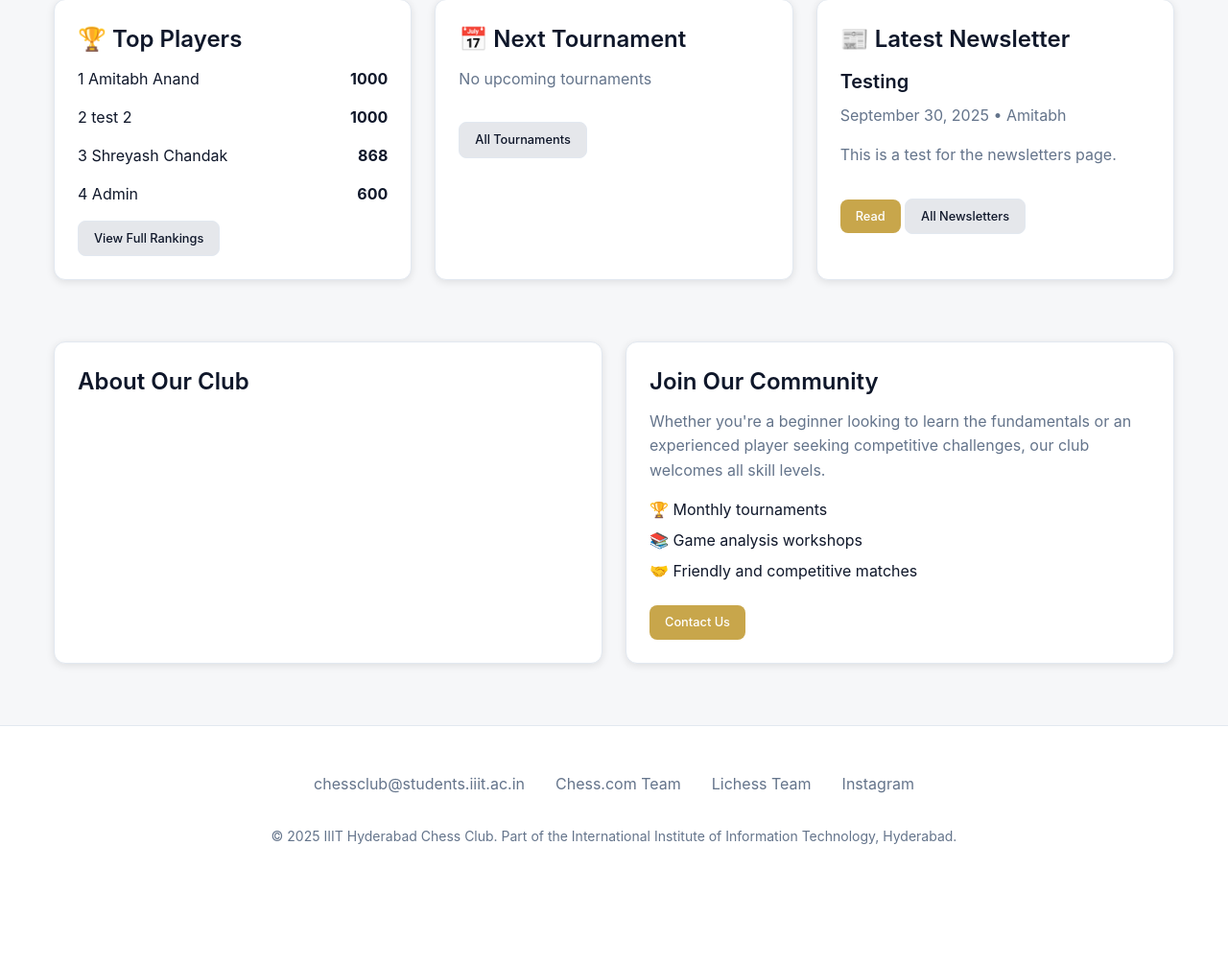
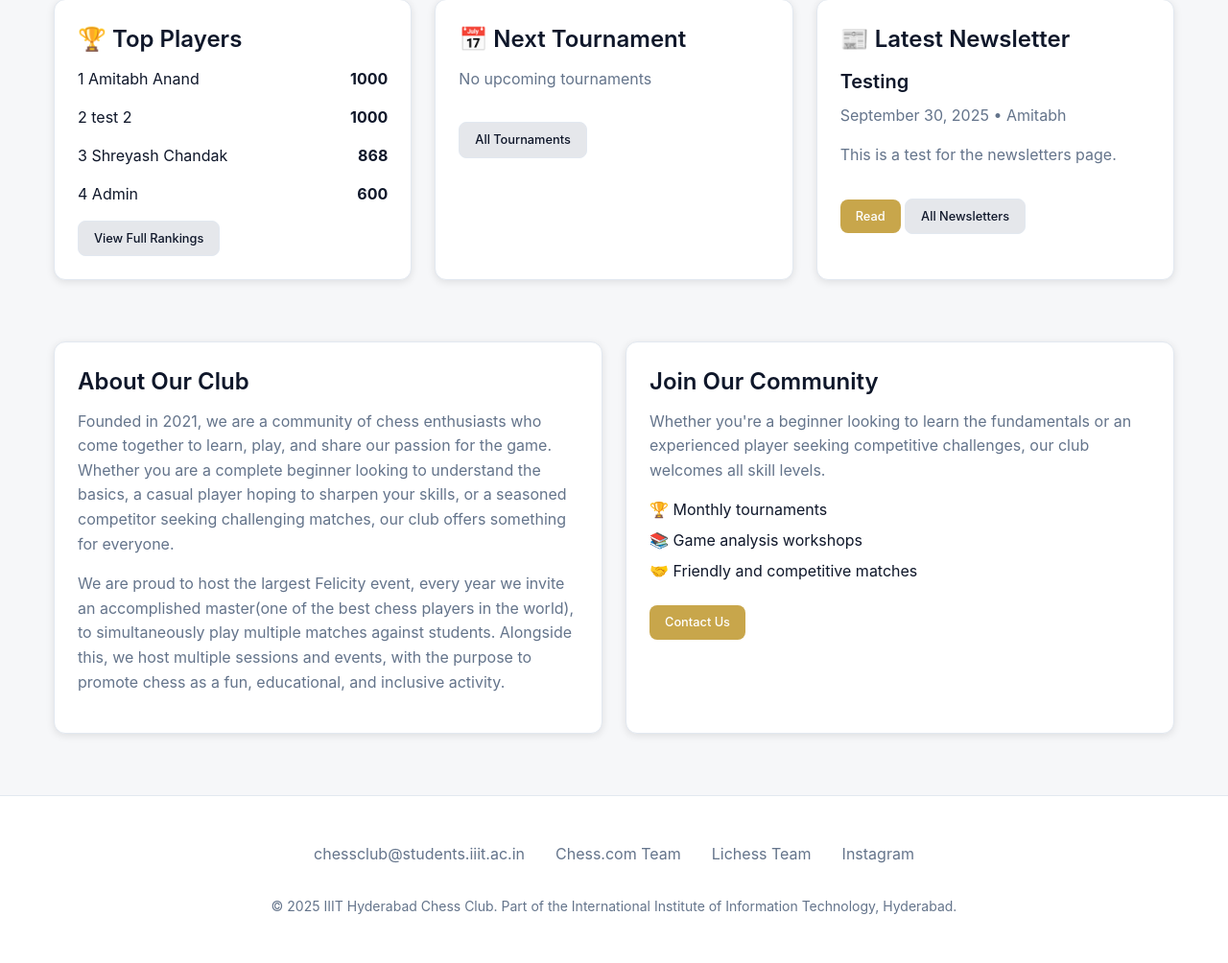
Before and after one commit to amitabh-anandpd/ChessClubIIIT, a Django app: page / in a window 1280 px wide. Shown: the part 583-1587 px from the top of the page at 96% size. Before the commit the page ends 1463 px from the top, so only its background shows below. Run offline with Django 4.2, Linux system fonts and the light colour scheme; data comes from the database, SQL or seed files in the repository.

Commit message:
Added about our club

```diff
--- a/IIITChessClub/templates/home.html
+++ b/IIITChessClub/templates/home.html
@@ -104,6 +104,9 @@
       <div class="grid grid-2">
         <div class="card">
           <h3>About Our Club</h3>
+          <p>Founded in 2021,  we are a community of chess enthusiasts who come together to learn, play, and share our passion for the game. Whether you are a complete beginner looking to understand the basics, a casual player hoping to sharpen your skills, or a seasoned competitor seeking challenging matches, our club offers something for everyone.
+</p>
+          <p>We are proud to host the largest Felicity event, every year we invite an accomplished  master(one of the best chess players in the world), to simultaneously play multiple matches against students. Alongside this, we host multiple sessions and events, with the purpose to promote chess as a fun, educational, and inclusive activity.</p>
         </div>
 
         <div class="card">
```
